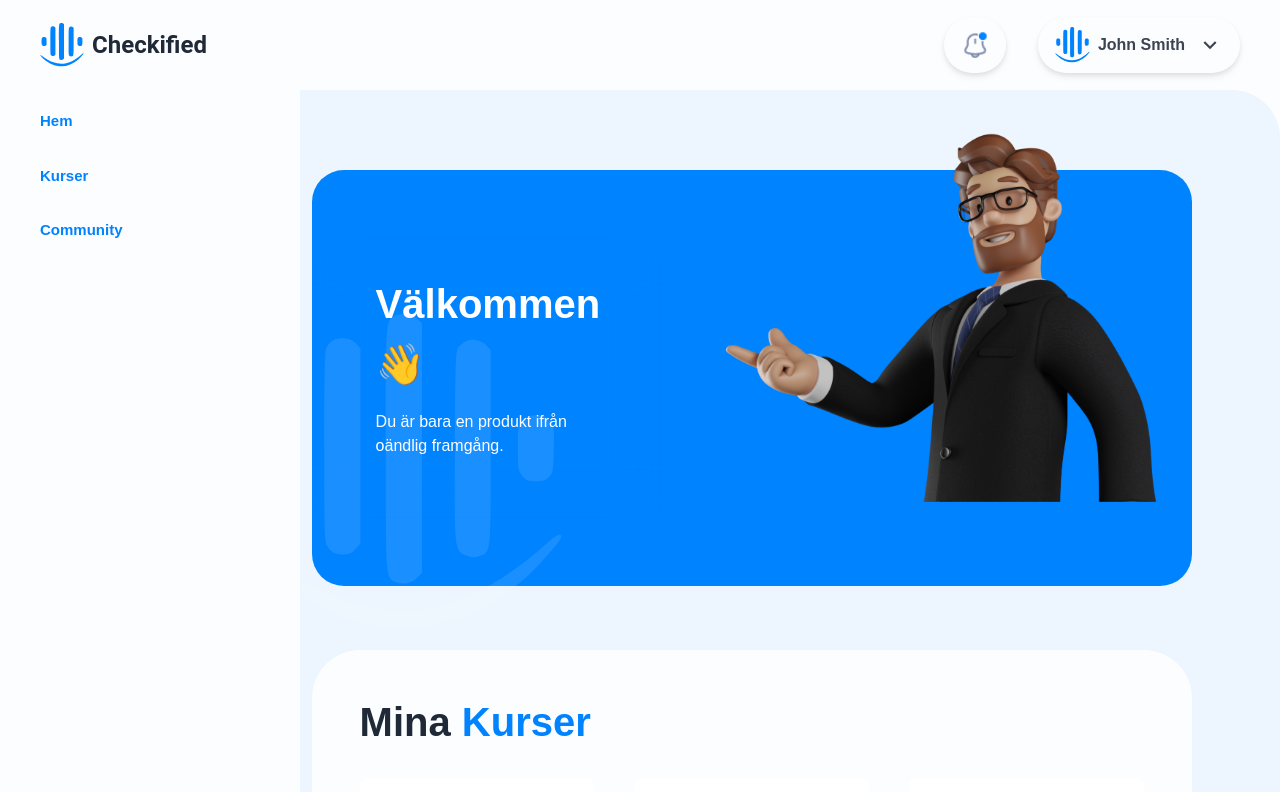
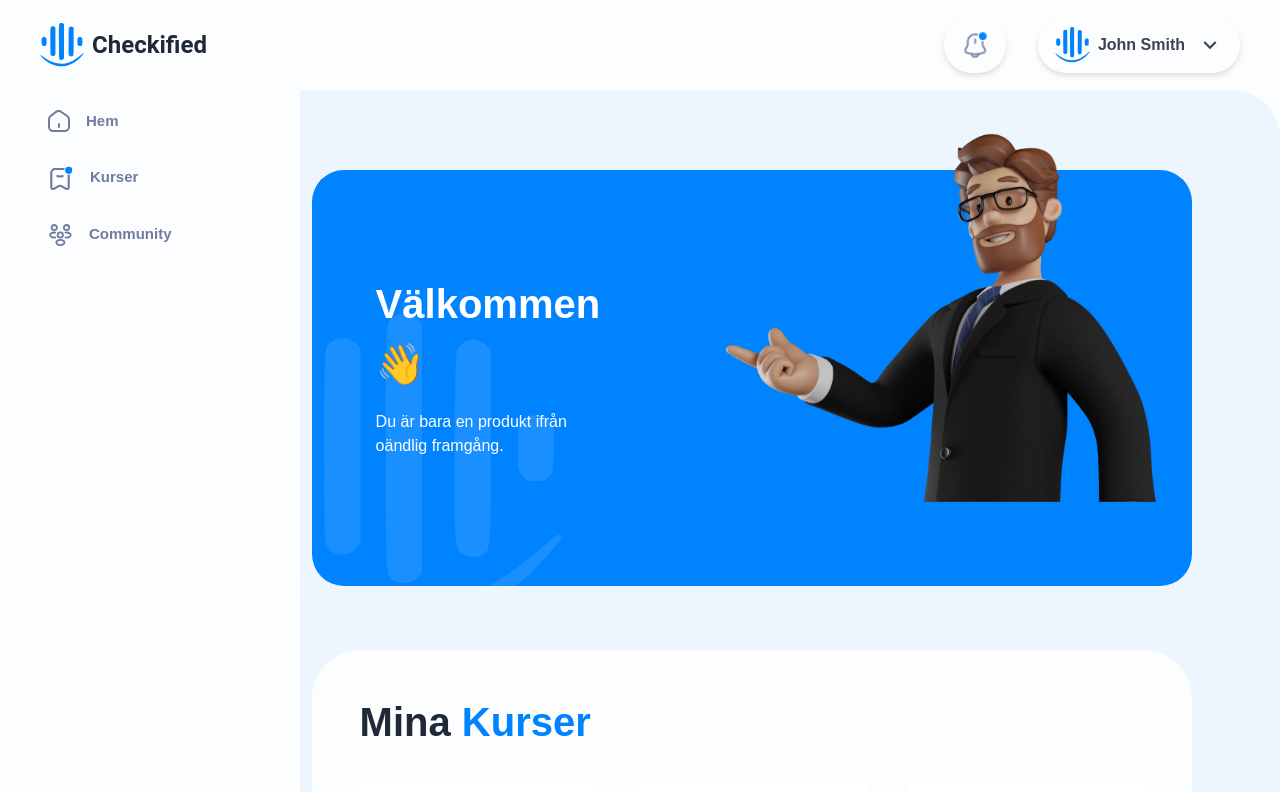
Before and after one commit to Aryansavaj/Projrcts, a Next.js app: page /dashboard in a window 1280 px wide. Shown: the top 792 px of the page. Built offline with nearby package versions, Linux system fonts and the light colour scheme.

Commit message:
sideheader

```diff
--- a/components/parts/SideHeader.tsx
+++ b/components/parts/SideHeader.tsx
@@ -107,26 +107,135 @@ export default function Header({ openSidebar, setOpenSidebar }: Props) {
       >
         <i className="bi bi-filter-left px-2 bg-gray-900 rounded-md" />
       </span>
-  <div className="sidebar fixed top-20 bottom-0 lg:left-0 p-2 w-[300px] overflow-y-auto text-center bg-base-100">
-  <Link href="/dashboard">
-    <div className="p-2.5 mt-3 flex items-center rounded-md px-4 duration-300 cursor-pointer hover:bg-blue-600 text-white">
+      <div className="sidebar fixed top-20 bottom-0 lg:left-0 p-2 w-[300px] overflow-y-auto text-center bg-base-100 pl-8">
+        <div className="p-2.5 mt-3 flex items-center rounded-md px-4 duration-300 cursor-pointer text-subtitle hover:text-primary side_hover">
           <i className="bi bi-house-door-fill" />
-      <span className="text-[15px] ml-4 text-primary font-bold">Hem</span>
+          {/* <div className="p-2">
+              <Image
+                src="/icons/home/home.svg"
+                alt="people"
+                height={20}
+                width={20}
+              />
+        </div> */}
+          <svg
+            width="22"
+            height="22"
+            viewBox="0 0 22 22"
+            fill="none"
+            xmlns="http://www.w3.org/2000/svg"
+          >
+            <path
+              d="M8.02 1.84016L2.63 6.04016C1.73 6.74016 1 8.23016 1 9.36016V16.7702C1 19.0902 2.89 20.9902 5.21 20.9902H16.79C19.11 20.9902 21 19.0902 21 16.7802V9.50016C21 8.29016 20.19 6.74016 19.2 6.05016L13.02 1.72016C11.62 0.740163 9.37 0.790163 8.02 1.84016Z"
+              stroke-width="2"
+              stroke-linecap="round"
+              stroke-linejoin="round"
+            />
+            <path
+              d="M11 16.9902V13.9902"
+              stroke-width="2"
+              stroke-linecap="round"
+              stroke-linejoin="round"
+            />
+          </svg>
+          <span className="text-[15px] ml-4  font-bold">Hem</span>
         </div>
-</Link>
-<Link  href="/coursedetail">
-<div className="p-2.5 mt-3 flex items-center rounded-md px-4 duration-300 cursor-pointer hover:bg-blue-600 text-white">
+        <div className="p-2.5 mt-3 flex items-center rounded-md px-4 duration-300 cursor-pointer text-subtitle hover:text-primary side_hover">
           <i className="bi bi-bookmark-fill" />
-      <span className="text-[15px] ml-4 text-primary font-bold">Kurser</span>
+          <svg
+            width="26"
+            height="26"
+            viewBox="0 0 26 26"
+            fill="none"
+            xmlns="http://www.w3.org/2000/svg"
+          >
+            <path
+              d="M9.25 11.05C11.03 11.7 12.97 11.7 14.75 11.05"
+              stroke="#0083FF"
+              stroke-width="2"
+              stroke-linecap="round"
+              stroke-linejoin="round"
+            />
+            <path
+              d="M16.82 4H7.18C5.05 4 3.32 5.74 3.32 7.86V21.95C3.32 23.75 4.61 24.51 6.19 23.64L11.07 20.93C11.59 20.64 12.43 20.64 12.94 20.93L17.82 23.64C19.4 24.52 20.69 23.76 20.69 21.95V7.86C20.68 5.74 18.95 4 16.82 4Z"
+              stroke="#0083FF"
+              stroke-width="1.5"
+              stroke-linecap="round"
+              stroke-linejoin="round"
+            />
+            <path
+              d="M16.82 4H7.18C5.05 4 3.32 5.74 3.32 7.86V21.95C3.32 23.75 4.61 24.51 6.19 23.64L11.07 20.93C11.59 20.64 12.43 20.64 12.94 20.93L17.82 23.64C19.4 24.52 20.69 23.76 20.69 21.95V7.86C20.68 5.74 18.95 4 16.82 4Z"
+              stroke="#0083FF"
+              stroke-width="2"
+              stroke-linecap="round"
+              stroke-linejoin="round"
+            />
+            <circle
+              cx="20.6902"
+              cy="5.28323"
+              r="4.00015"
+              fill="#0083FF"
+              stroke="white"
+            />
+          </svg>
+
+          <span className="text-[15px] ml-4  font-bold">Kurser</span>
         </div>
-</Link>
+        <div className="p-2.5 mt-3 flex items-center rounded-md px-4 duration-300 cursor-pointer text-subtitle hover:text-primary side_hover">
+          <i className="bi bi-bookmark-fill" />
+          <svg
+            width="25"
+            height="24"
+            viewBox="0 0 25 24"
+            fill="none"
+            xmlns="http://www.w3.org/2000/svg"
+          >
+            <path
+              d="M18.595 7.16C18.5331 7.15 18.4607 7.15 18.3988 7.16C16.9731 7.11 15.8368 5.98 15.8368 4.58C15.8368 3.15 17.0248 2 18.5021 2C19.9793 2 21.1674 3.16 21.1674 4.58C21.157 5.98 20.0207 7.11 18.595 7.16Z"
+              stroke="#707BA0"
+              stroke-width="1.8"
+              stroke-linecap="round"
+              stroke-linejoin="round"
+            />
+            <path
+              d="M17.531 14.44C18.9463 14.67 20.5062 14.43 21.6012 13.72C23.0579 12.78 23.0579 11.24 21.6012 10.3C20.4959 9.59001 18.9153 9.35 17.5 9.59"
+              stroke="#707BA0"
+              stroke-width="1.8"
+              stroke-linecap="round"
+              stroke-linejoin="round"
+            />
+            <path
+              d="M6.16736 7.16C6.22934 7.15 6.30165 7.15 6.36364 7.16C7.78926 7.11 8.92562 5.98 8.92562 4.58C8.92562 3.15 7.7376 2 6.26033 2C4.78306 2 3.59504 3.16 3.59504 4.58C3.60537 5.98 4.74174 7.11 6.16736 7.16Z"
+              stroke="#707BA0"
+              stroke-width="1.8"
+              stroke-linecap="round"
+              stroke-linejoin="round"
+            />
+            <path
+              d="M7.23141 14.44C5.81612 14.67 4.2562 14.43 3.16116 13.72C1.70455 12.78 1.70455 11.24 3.16116 10.3C4.26653 9.59001 5.84711 9.35 7.2624 9.59"
+              stroke="#707BA0"
+              stroke-width="1.8"
+              stroke-linecap="round"
+              stroke-linejoin="round"
+            />
+            <path
+              d="M12.3967 14.63C12.3347 14.62 12.2624 14.62 12.2004 14.63C10.7748 14.58 9.63843 13.45 9.63843 12.05C9.63843 10.62 10.8264 9.47 12.3037 9.47C13.781 9.47 14.969 10.63 14.969 12.05C14.9587 13.45 13.8223 14.59 12.3967 14.63Z"
+              stroke="#707BA0"
+              stroke-width="1.8"
+              stroke-linecap="round"
+              stroke-linejoin="round"
+            />
+            <path
+              d="M9.3905 17.78C7.93389 18.72 7.93389 20.26 9.3905 21.2C11.0434 22.27 13.75 22.27 15.4029 21.2C16.8595 20.26 16.8595 18.72 15.4029 17.78C13.7603 16.72 11.0434 16.72 9.3905 17.78Z"
+              stroke="#707BA0"
+              stroke-width="1.8"
+              stroke-linecap="round"
+              stroke-linejoin="round"
+            />
+          </svg>
 
-    <Link  href="/coursedetail">
-    <div className="p-2.5 mt-3 flex items-center rounded-md px-4 duration-300 cursor-pointer hover:bg-blue-600 text-white">
-      <i className="bi bi-bookmark-fill" />
-      <span className="text-[15px] ml-4 text-primary font-bold">Community</span>
+          <span className="text-[15px] ml-4  font-bold">Community</span>
         </div>
-    </Link>
       </div>
   </>
 
```
Lines whose indentation alone changed are shown as unchanged.
